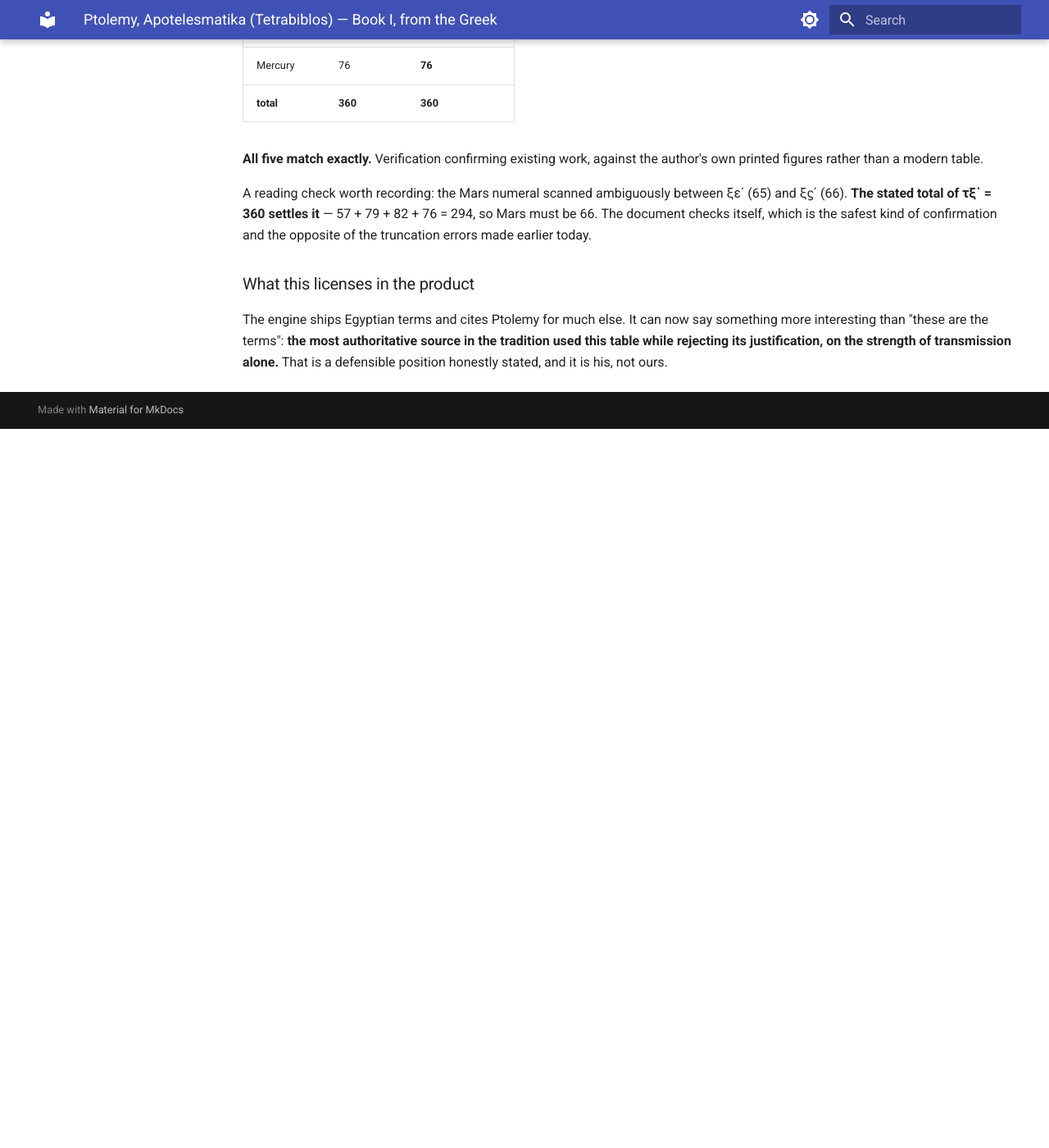
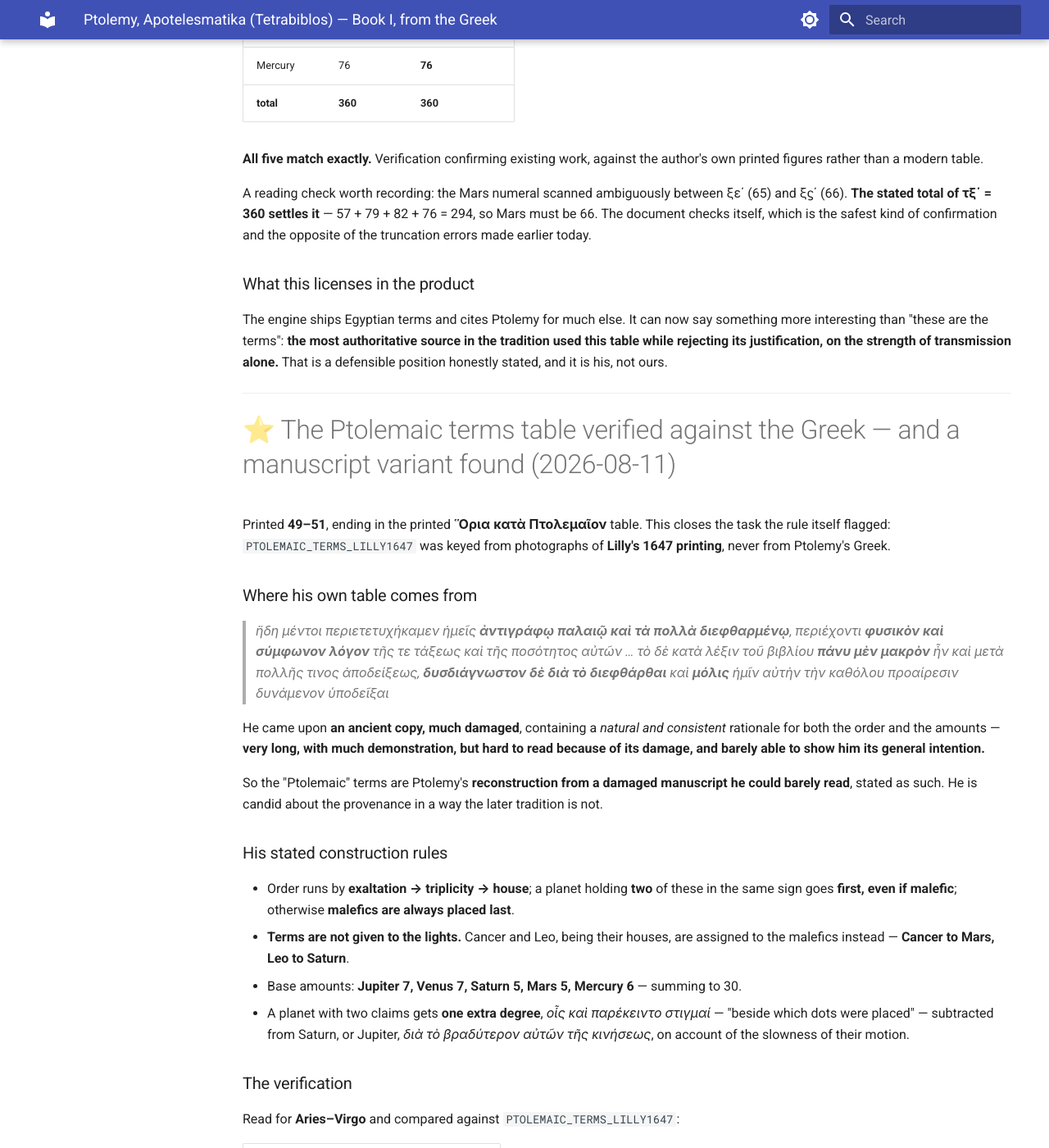
Before and after one commit to Bender1011001/traditional-astrology-engine, an MkDocs documentation site: the page built from docs/sources/ptolemy_greek_book1.md, in a window 1280 px wide and 1400 px high, scrolled down 39373 px. Shown: the whole window at 82% size. Built offline with MkDocs 1.6.1 and Material for MkDocs 9.7.7, drawn with Linux system fonts in a browser that asks for light colours; before the commit the page ends 39896 px from its top, so only the background shows below that; some of the changed text lies outside the part shown.

Commit message:
Ptolemaic terms verified against the Greek; Gemini is a manuscript variant, not a bug
Printed 49-51, ending in the printed Horia kata Ptolemaion table. This
closes the task the rule itself flagged - PTOLEMAIC_TERMS_LILLY1647 was
keyed from photographs of Lilly's 1647 printing, never from the Greek.

Ptolemy is candid about where his table comes from. He came upon an
ancient copy, much damaged, containing a natural and consistent
rationale for the order and amounts; the wording was very long and with
much demonstration but hard to read because of the damage, and barely
able to show him its general intention. The "Ptolemaic" terms are his
reconstruction from a manuscript he could barely read, stated as such.

His construction rules: order by exaltation, then triplicity, then
house; a planet holding two of these in one sign goes first even if
malefic, otherwise malefics go last. Terms are not given to the lights,
so Cancer goes to Mars and Leo to Saturn. Base amounts Jupiter 7, Venus
7, Saturn 5, Mars 5, Mercury 6, summing to 30, with one extra degree to
any planet holding two claims, marked with dots, taken from Saturn or
Jupiter on account of the slowness of their motion.

Verified Aries through Virgo. Five signs match exactly. Gemini differs:
the printed text gives Mars 26 then Saturn 30, ours gives Saturn 25
then Mars 30, with different boundaries too.

The apparatus on the same page resolves it. Boll-Boer record at lines
16-18 that manuscript D reads Gemini exactly as our table has it. This
is a textual variant, not an error - they print one tradition and
record ours, and Lilly's 1647 followed D.

Recorded rather than "fixed". Changing our row to match their text
would silently discard a reading the same editors preserve and would
not make the table more correct, only differently attested. What was
missing was knowing Gemini is contested at all.

Worth noting as method: every other divergence found today was my own
error from a partial view. This is the first genuinely in the sources,
and it was only distinguishable from a bug by reading the APPARATUS
rather than the text. A translation, or a table keyed from a reprint,
cannot show you that a row is disputed.

Co-Authored-By: Claude Opus 5 <noreply@anthropic.com>

````diff
--- a/docs/sources/ptolemy_greek_book1.md
+++ b/docs/sources/ptolemy_greek_book1.md
@@ -1098,3 +1098,55 @@ A reading check worth recording: the Mars numeral scanned ambiguously between ξ
 ### What this licenses in the product
 
 The engine ships Egyptian terms and cites Ptolemy for much else. It can now say something more interesting than "these are the terms": **the most authoritative source in the tradition used this table while rejecting its justification, on the strength of transmission alone.** That is a defensible position honestly stated, and it is his, not ours.
+
+---
+
+# ⭐ The Ptolemaic terms table verified against the Greek — and a manuscript variant found (2026-08-11)
+
+Printed **49–51**, ending in the printed **Ὅρια κατὰ Πτολεμαῖον** table. This closes the task the rule itself flagged: `PTOLEMAIC_TERMS_LILLY1647` was keyed from photographs of **Lilly's 1647 printing**, never from Ptolemy's Greek.
+
+### Where his own table comes from
+
+> *ἤδη μέντοι περιετετυχήκαμεν ἡμεῖς **ἀντιγράφῳ παλαιῷ καὶ τὰ πολλὰ διεφθαρμένῳ**, περιέχοντι **φυσικὸν καὶ σύμφωνον λόγον** τῆς τε τάξεως καὶ τῆς ποσότητος αὐτῶν … τὸ δὲ κατὰ λέξιν τοῦ βιβλίου **πάνυ μὲν μακρὸν** ἦν καὶ μετὰ πολλῆς τινος ἀποδείξεως, **δυσδιάγνωστον δὲ διὰ τὸ διεφθάρθαι** καὶ **μόλις** ἡμῖν αὐτὴν τὴν καθόλου προαίρεσιν δυνάμενον ὑποδεῖξαι*
+
+He came upon **an ancient copy, much damaged**, containing a *natural and consistent* rationale for both the order and the amounts — **very long, with much demonstration, but hard to read because of its damage, and barely able to show him its general intention.**
+
+So the "Ptolemaic" terms are Ptolemy's **reconstruction from a damaged manuscript he could barely read**, stated as such. He is candid about the provenance in a way the later tradition is not.
+
+### His stated construction rules
+
+- Order runs by **exaltation → triplicity → house**; a planet holding **two** of these in the same sign goes **first, even if malefic**; otherwise **malefics are always placed last**.
+- **Terms are not given to the lights.** Cancer and Leo, being their houses, are assigned to the malefics instead — **Cancer to Mars, Leo to Saturn**.
+- Base amounts: **Jupiter 7, Venus 7, Saturn 5, Mars 5, Mercury 6** — summing to 30.
+- A planet with two claims gets **one extra degree**, *οἷς καὶ παρέκειντο στιγμαί* — "beside which dots were placed" — subtracted from Saturn, or Jupiter, *διὰ τὸ βραδύτερον αὐτῶν τῆς κινήσεως*, on account of the slowness of their motion.
+
+### The verification
+
+Read for **Aries–Virgo** and compared against `PTOLEMAIC_TERMS_LILLY1647`:
+
+| sign | result |
+|---|---|
+| Aries, Taurus, Cancer, Leo, Virgo | **match** |
+| **Gemini** | **differs** |
+
+Boll–Boer's text gives Gemini as Mercury 7, Jupiter 13, Venus 20, **Mars 26, Saturn 30**. Ours gives Mercury 7, Jupiter 14, Venus 21, **Saturn 25, Mars 30** — different boundaries *and* the last two planets in the opposite order.
+
+### ✅ But the apparatus on that same page resolves it
+
+Boll–Boer record at lines 16–18, for Π (Gemini):
+
+```
+16  (Π) ♀ ♂ κ΄  ]  ♂ ζ΄ κα΄   D
+17  (Π) ♂ ϛ΄ κϛ΄ ]  ♄ δ΄ κε΄   D
+18  (Π) ♄ δ΄ λ΄  ]  ♂ ε΄ λ΄    D
+```
+
+**Manuscript D reads Gemini exactly as our table has it** — Venus to 21, Saturn to 25, Mars to 30.
+
+**This is a textual variant, not an error.** Boll–Boer print one manuscript tradition in the text and record ours in the apparatus; Lilly's 1647 printing followed the D tradition. Our table is a legitimate witness, and the divergence is a fact about the transmission rather than a defect in our data.
+
+**Recorded rather than "fixed".** Changing our Gemini row to match Boll–Boer's text would silently discard a reading the same editors preserve, and would not make the table *more* correct — only differently attested. What was missing was the knowledge that Gemini is contested at all, and that is now written down.
+
+### Why this one matters as method
+
+Every other divergence found today turned out to be my own error — truncated output, a bad probe, an untested search. This is the first that is **genuinely in the sources**, and it was only distinguishable from a bug by reading the **apparatus** rather than the text alone. A translation, or a table keyed from a reprint, cannot show you that a row is disputed. That is the whole argument for critical editions in one example.
````
